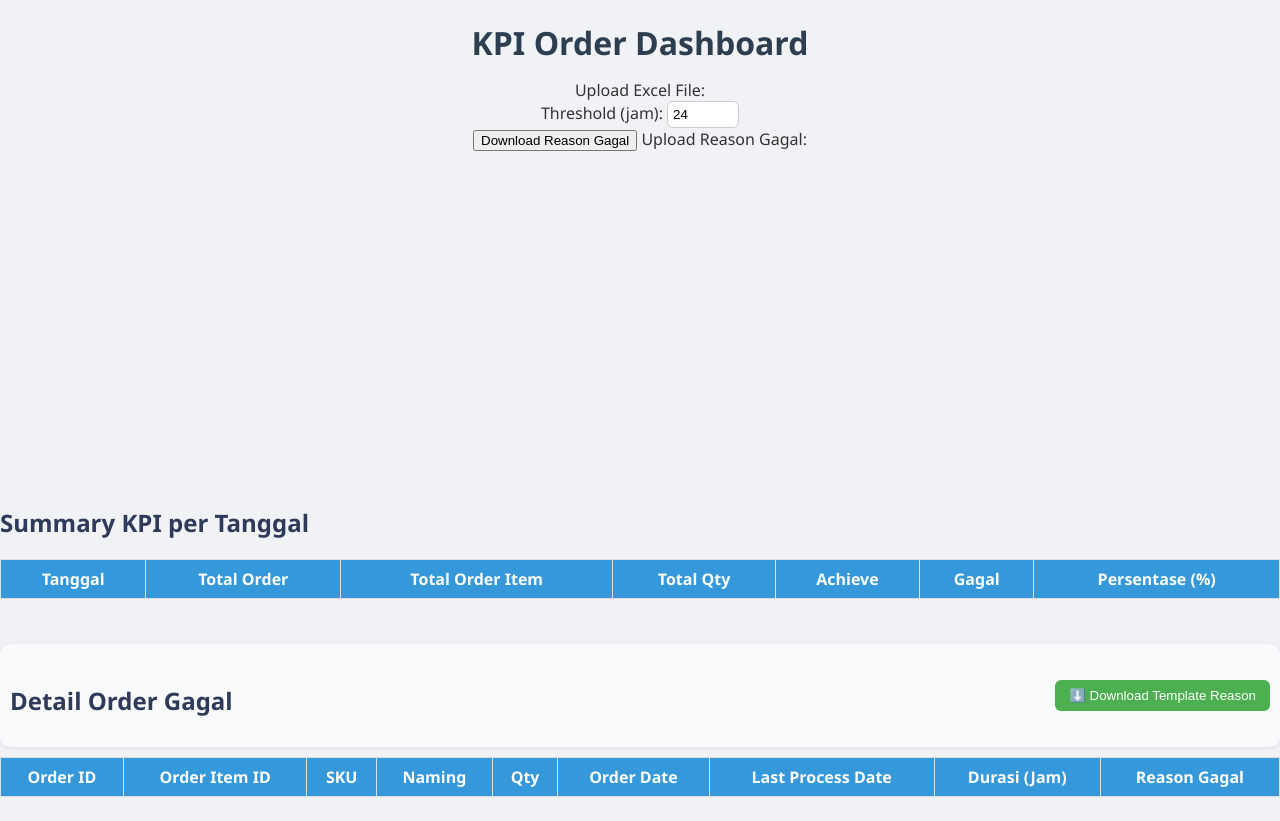
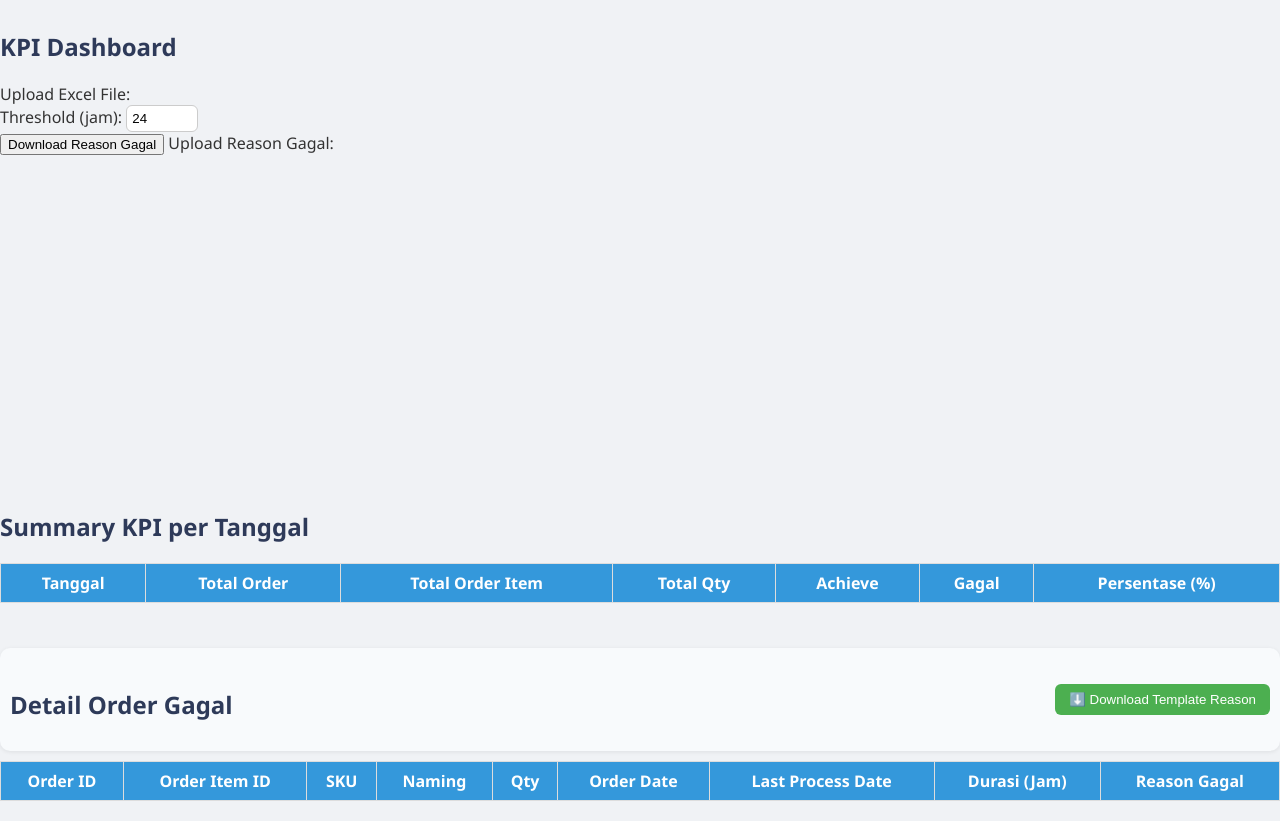
Before and after one commit to Rijal-Tafsiri14/KpiBaru, a plain HTML site: page index.html in a window 1280 px wide. Drawn offline with nearby package versions, Linux system fonts and the light colour scheme.

Commit message:
Update index.html

```diff
--- a/index.html
+++ b/index.html
@@ -10,9 +10,8 @@
 </head>
 <body>
   <div class="top-controls">
-    <header>
-      <h1>KPI Order Dashboard</h1>
-      <div>
+  <h2>KPI Dashboard</h2>
+  <div>
     <label>Upload Excel File:</label>
     <input type="file" id="fileInput" accept=".xlsx, .xls">
   </div>
@@ -26,7 +25,6 @@
     <input type="file" id="reasonUpload" accept=".xlsx, .xls">
   </div>
 </div>
-    </header>
 
     <section class="chart-section">
       <canvas id="pieChart"></canvas>
```
